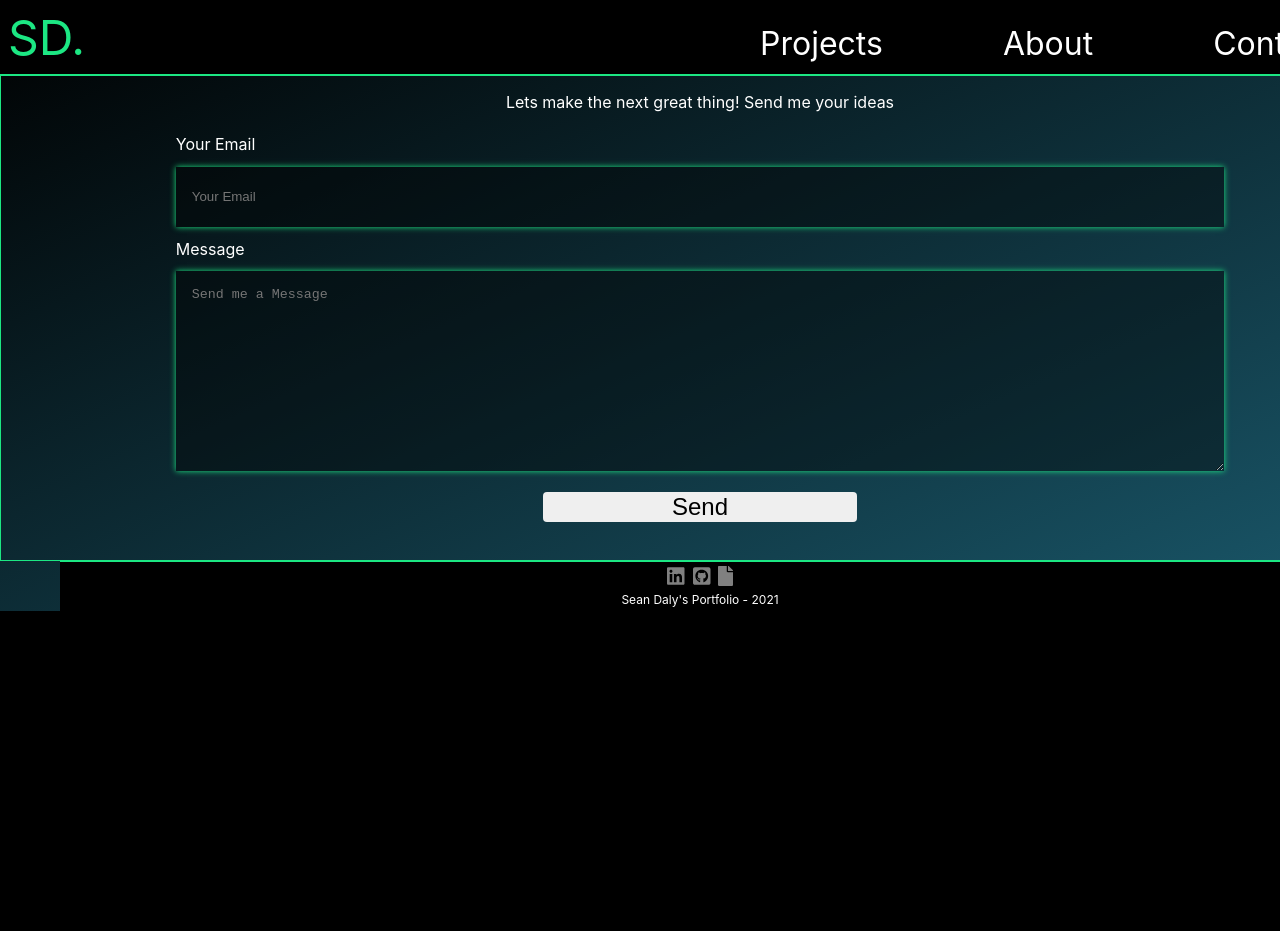
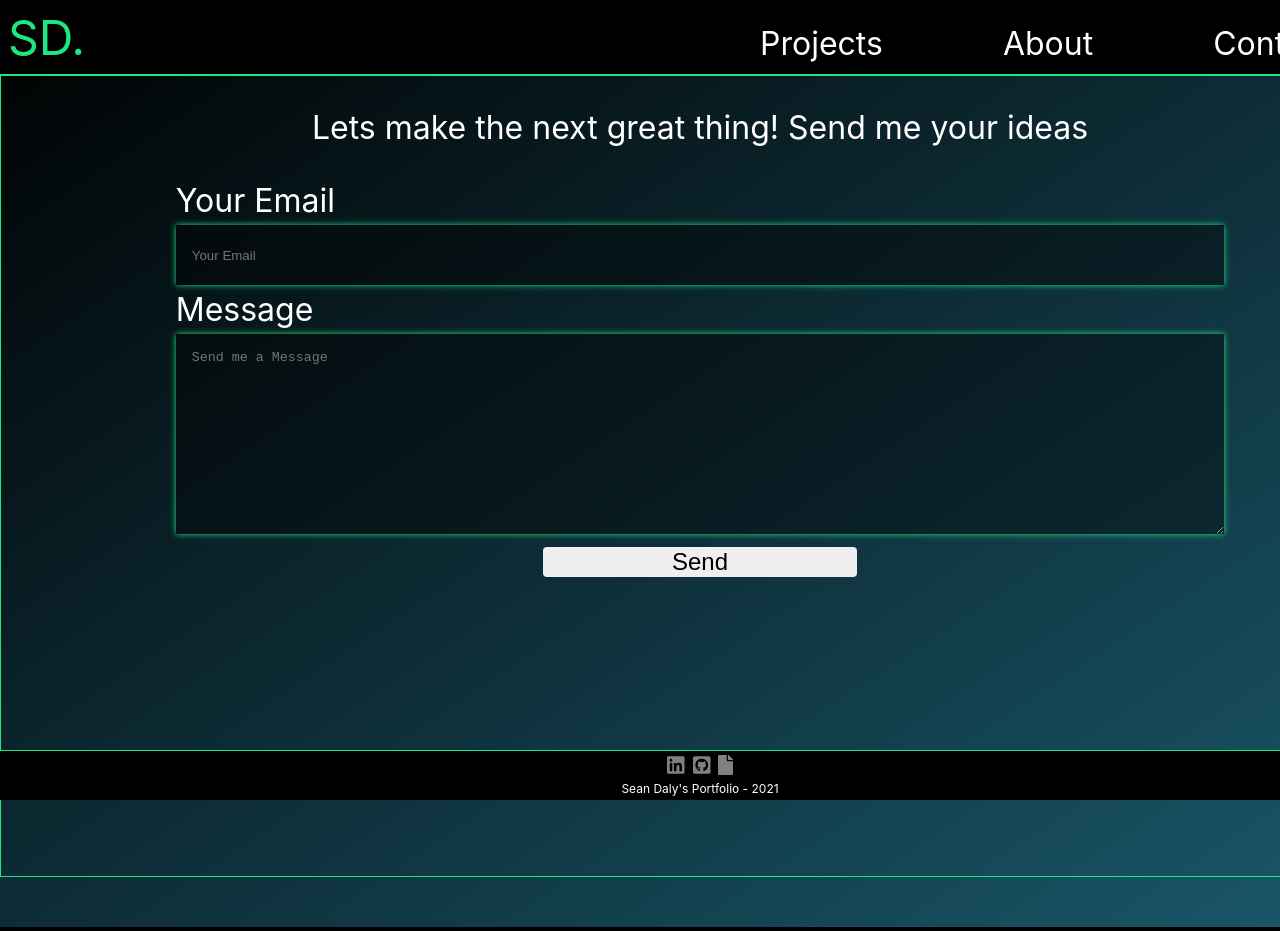
Before and after one commit to dals1791/Portfolio, a Next.js app: page /contact in a window 1280 px wide. Shown: the top 931 px of the page. Before the commit the page ends 800 px from the top, so only its background shows below. Built offline with nearby package versions, Linux system fonts and the light colour scheme; no server answers.

Commit message:
adjusted height of about and contact page, adjusted footer width to 100%

```diff
--- a/components/contactForm/contactForm.module.css
+++ b/components/contactForm/contactForm.module.css
@@ -3,7 +3,8 @@
   flex-direction: column;
   align-items: center;
   text-align: center;
-  justify-content: center;
+  justify-content: flex-start;
+  height: 100vh;
 }
 .contactForm {
   display: flex;
@@ -48,3 +49,8 @@
     color: rgba(28, 231, 131, 1);
     box-shadow: 0px 0px 24px rgba(0, 0, 0, 1);
 }
+@media (min-width: 768px){
+  .formContainer{
+    font-size: 32px;
+  }
+}
--- a/components/layout/layout.module.css
+++ b/components/layout/layout.module.css
@@ -46,6 +46,9 @@
     width: 50%;
     font-size: 32px;
   }
+  .footer{
+    width: 100%;
+  }
   .main{
     border: 1px solid rgba(28,231,131, 1);
     height: 100%;
```
Also changed, not shown: styles/about.module.css (+3 -4 lines).
